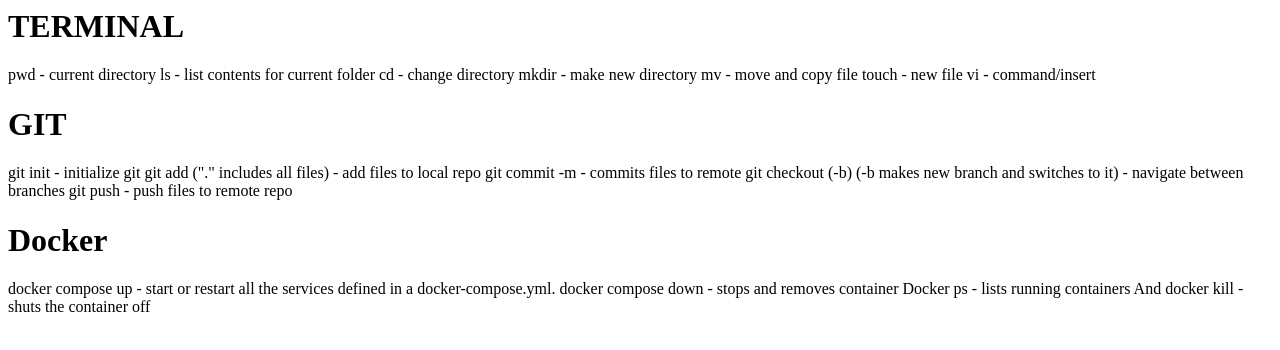
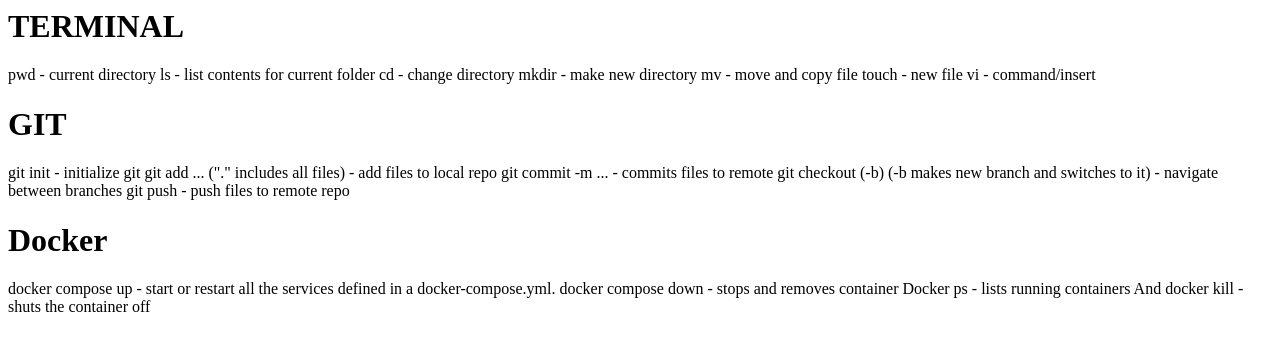
Before and after one commit to syedAlam27/infosys218, a plain HTML site: page public_html/index.html in a window 1280 px wide. Drawn offline with Linux system fonts and the light colour scheme.

Commit message:
Update index.html

```diff
--- a/public_html/index.html
+++ b/public_html/index.html
@@ -12,8 +12,8 @@
 <h1>GIT</h1>
   <p>
   git init - initialize git
-  git add <filename> ("." includes all files) - add files to local repo
-  git commit -m <message describing commit> - commits files to remote
+  git add ... ("." includes all files) - add files to local repo
+  git commit -m ... - commits files to remote
   git checkout (-b) <branch> (-b makes new branch and switches to it) - navigate between branches
   git push <remote> <branch> - push files to remote repo
   </p>
@@ -24,5 +24,5 @@
   docker compose up - start or restart all the services defined in a docker-compose.yml.
   docker compose down - stops and removes container
   Docker ps - lists running containers
-  And docker kill <container id> - shuts the container off
+  And docker kill <container id.> - shuts the container off
 </p>
```
